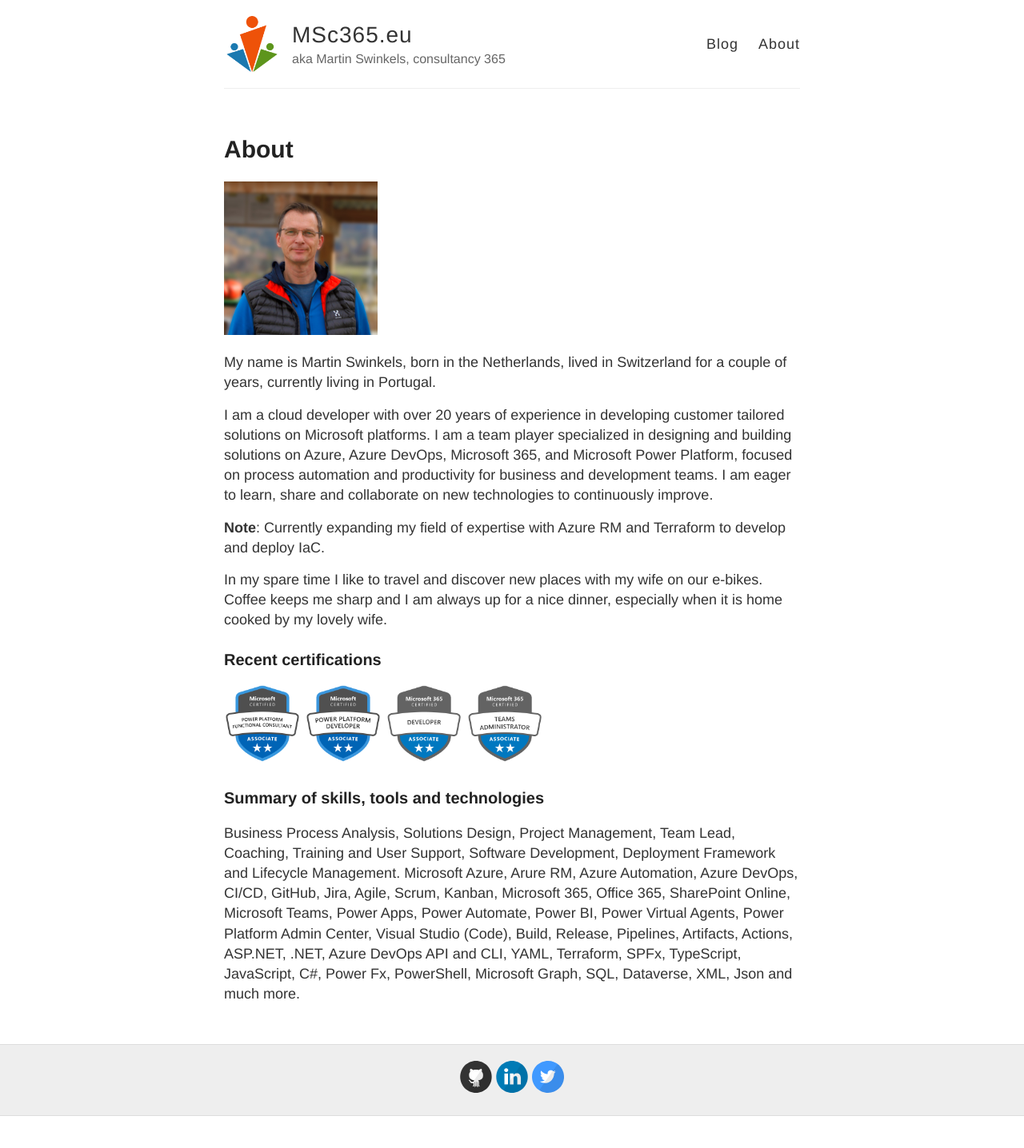
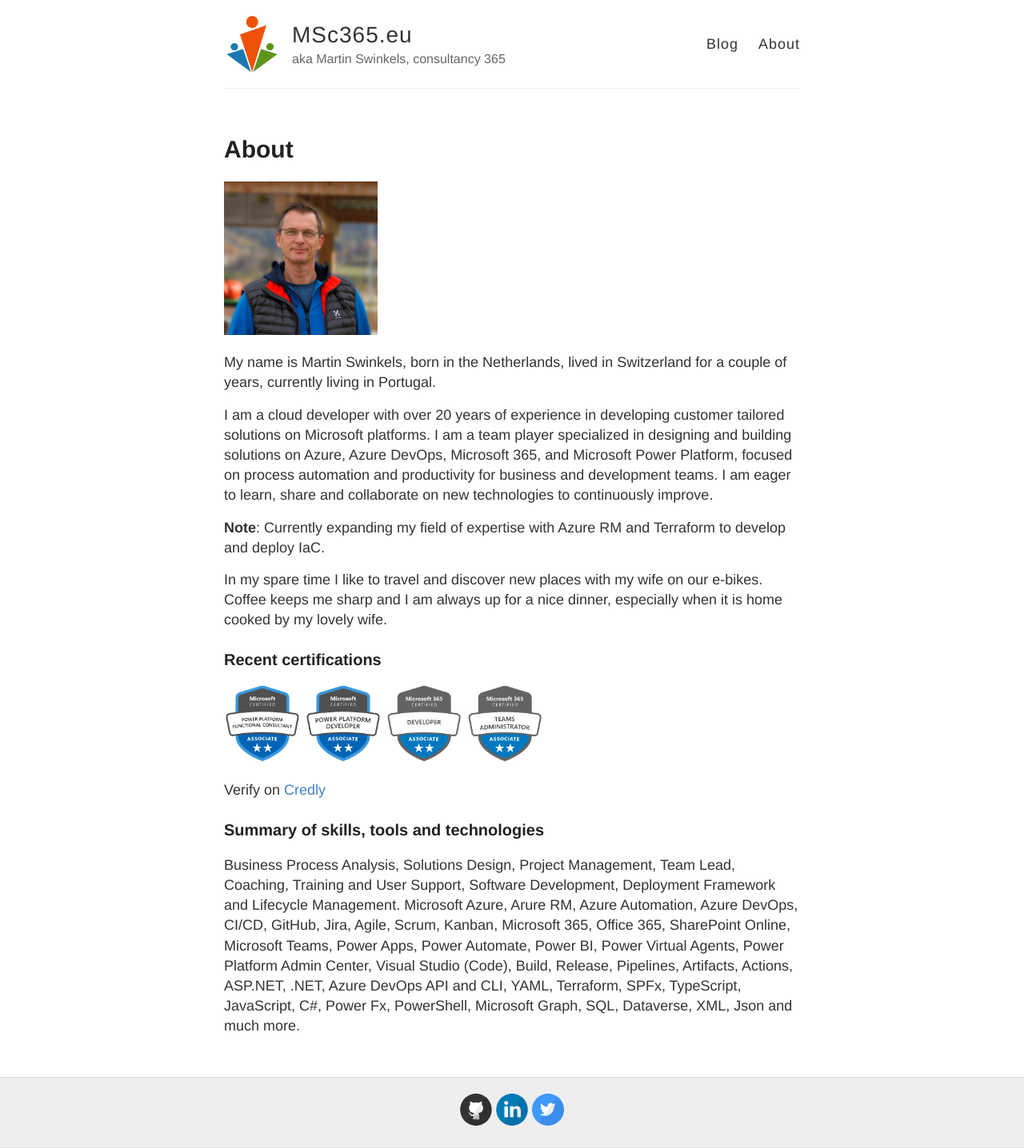
Before and after one commit to msc365/msc365.github.io, a Jekyll site: the page built from about.md, in a window 1280 px wide. Shown: the whole page at 80% size. Built offline with Jekyll 4.4.1, drawn with Linux system fonts in a browser that asks for light colours; before the commit the page ends 1396 px from its top, so only the background shows below that.

Commit message:
Update about.md

```diff
--- a/about.md
+++ b/about.md
@@ -18,6 +18,7 @@
 
 <img src="https://msc365.eu/images/microsoft-power-platform-consultant.png" width="96"> <img src="https://msc365.eu/images/microsoft-power-platform-developer.png" width="96"> <img src="https://msc365.eu/images/microsoft365-developer.png" width="96"> <img src="https://msc365.eu/images/microsoft365-teams-administrator.png" width="96">
 
+Verify on [Credly](https://credly.com/users/mccmswinkels)
 ### Summary of skills, tools and technologies
 
 Business Process Analysis, Solutions Design, Project Management, Team Lead, Coaching, Training and User Support, Software Development, Deployment Framework and Lifecycle Management. Microsoft Azure, Arure RM, Azure Automation, Azure DevOps, CI/CD, GitHub, Jira, Agile, Scrum, Kanban, Microsoft 365, Office 365, SharePoint Online, Microsoft Teams, Power Apps, Power Automate, Power BI, Power Virtual Agents, Power Platform Admin Center, Visual Studio (Code), Build, Release, Pipelines, Artifacts, Actions, ASP.NET, .NET, Azure DevOps API and CLI, YAML, Terraform, SPFx, TypeScript, JavaScript, C#, Power Fx, PowerShell, Microsoft Graph, SQL, Dataverse, XML, Json and much more.
```
